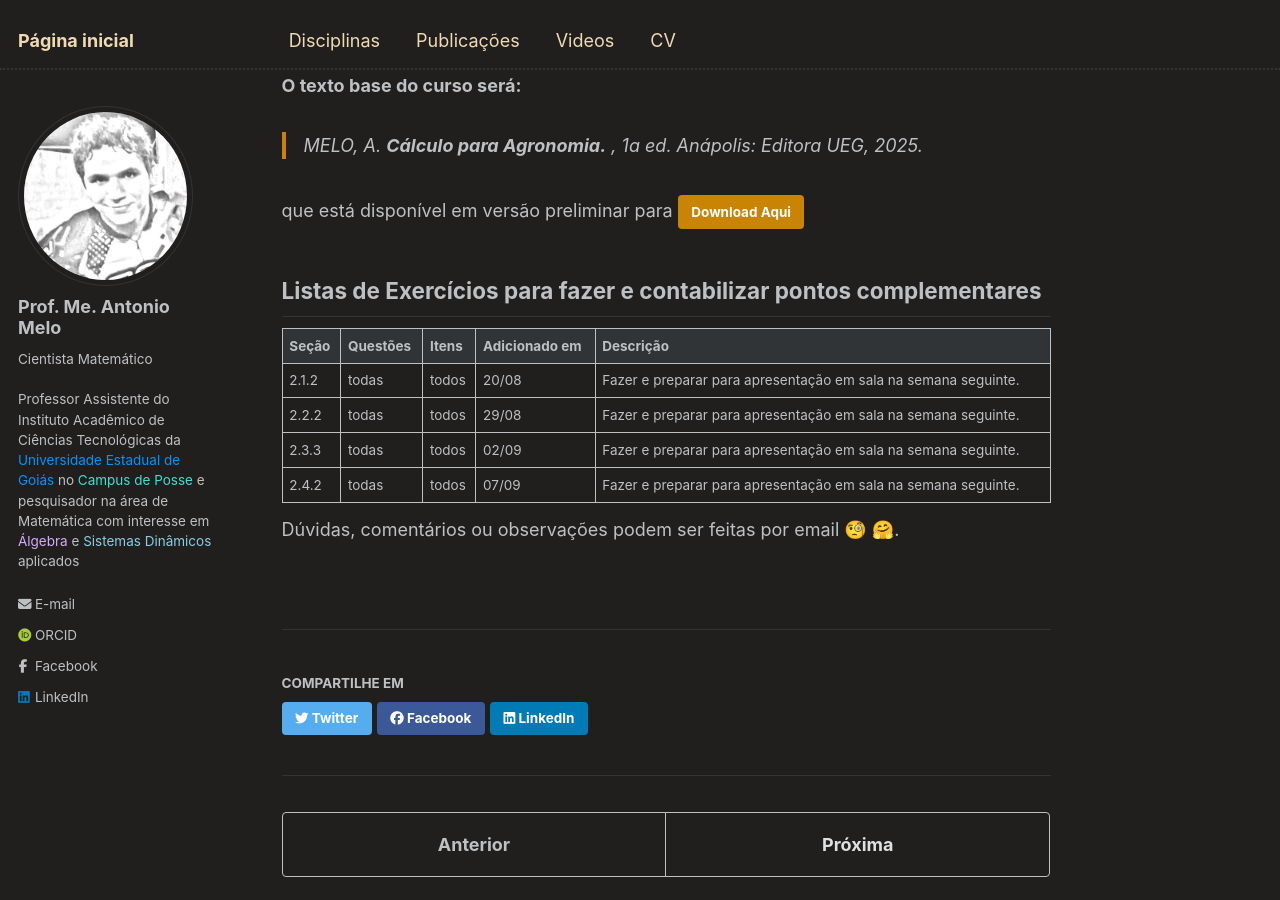
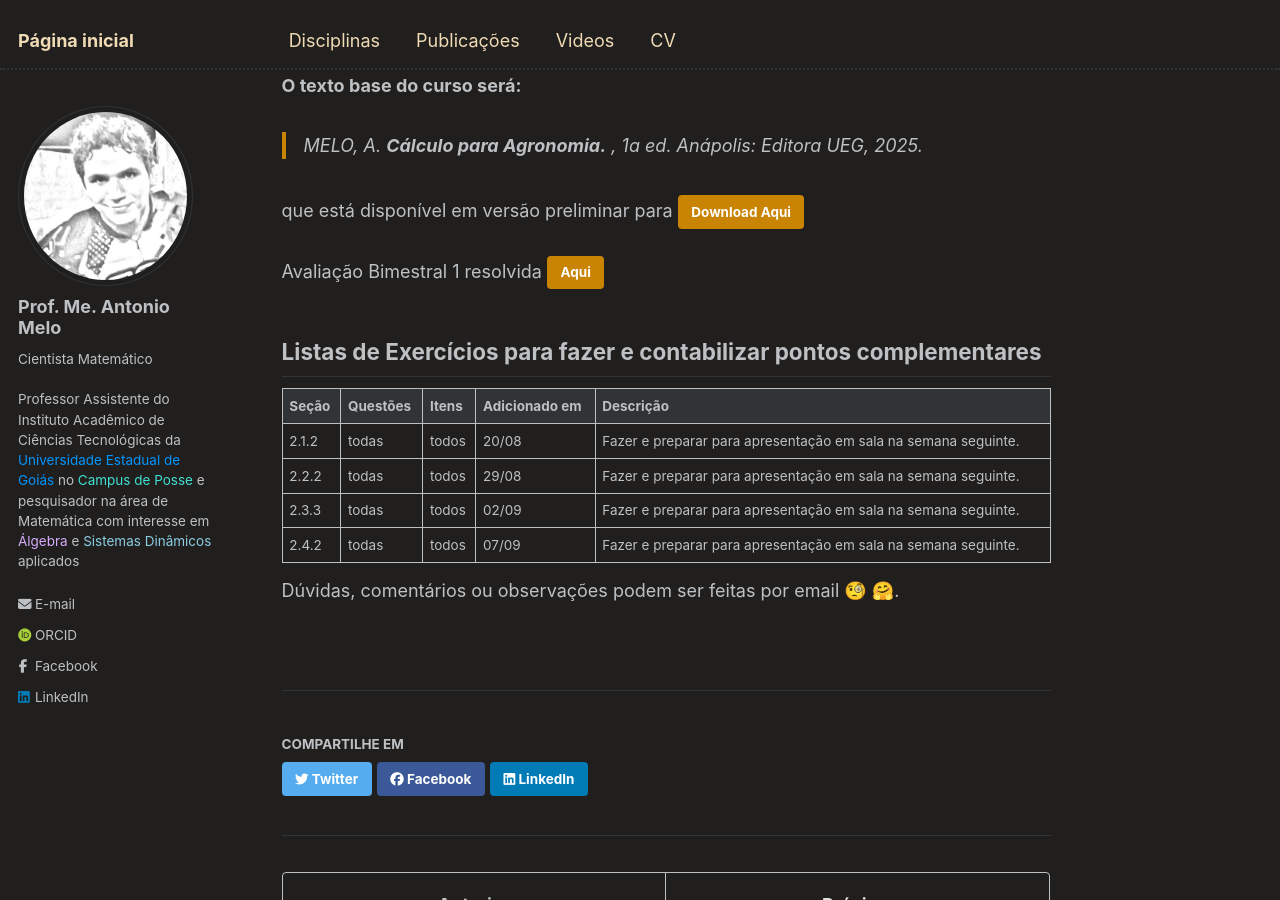
Before and after one commit to antmelo/antmelo.github.io, a Jekyll site: the page built from _teaching/2025-2-calculo.md, in a window 1280 px wide and 900 px high, scrolled down 923 px. Built offline with Jekyll 4.4.1, drawn with Linux system fonts in a browser that asks for light colours; some web fonts are replaced.

Commit message:
Update 2025-2-calculo.md

```diff
--- a/_teaching/2025-2-calculo.md
+++ b/_teaching/2025-2-calculo.md
@@ -33,6 +33,7 @@ Limites. Continuidade. Derivadas. Aplicação da Derivada. Máximos e Mínimos.
 
 que está disponível em versão preliminar para [Download Aqui](https://antmelo.github.io/files/capC.pdf){: .btn}
 
+Avaliação Bimestral 1 resolvida  [Aqui](https://antmelo.github.io/files/ZZA-Cal5-P1sol.pdf){: .btn}
 
 ## Listas de Exercícios para fazer e contabilizar pontos complementares
 
```
